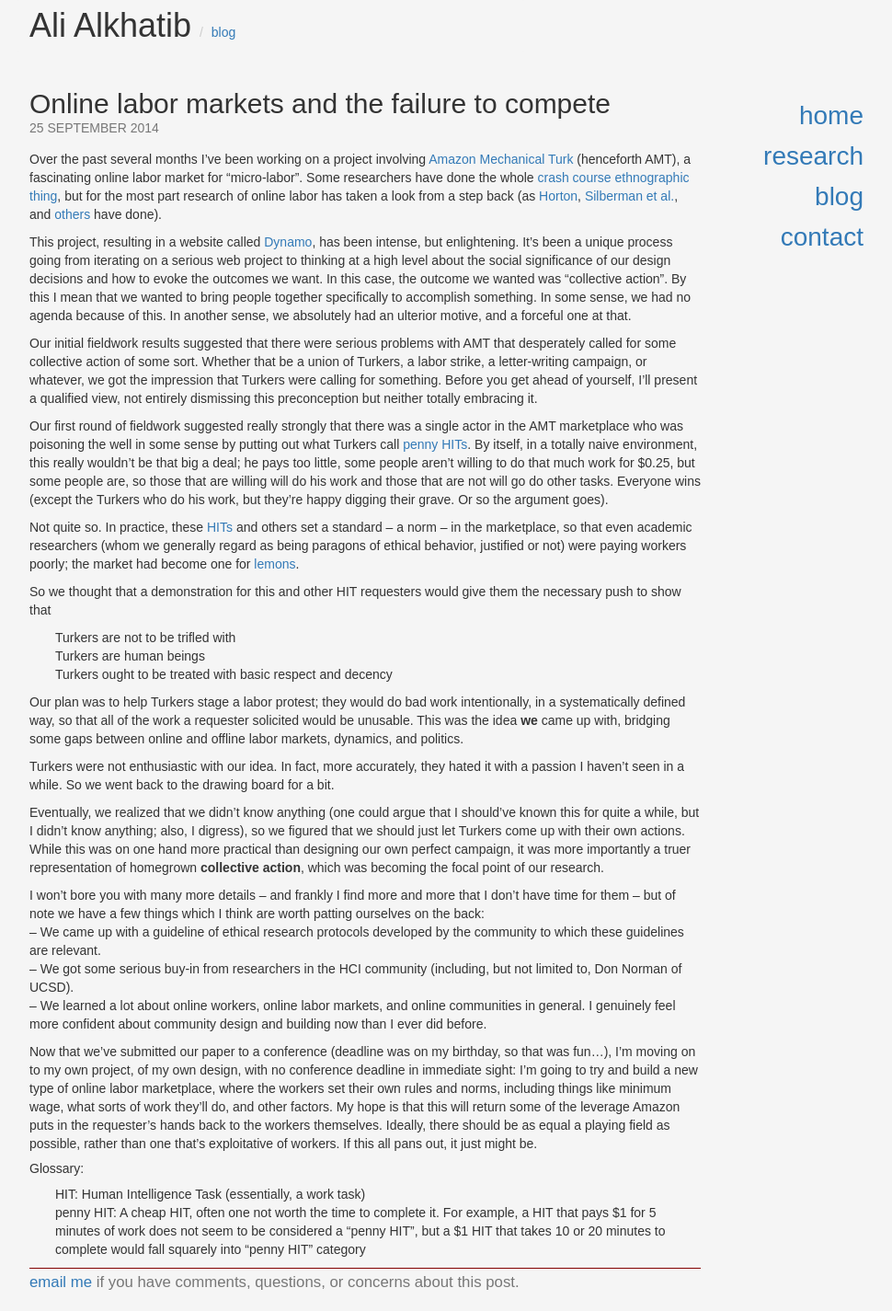
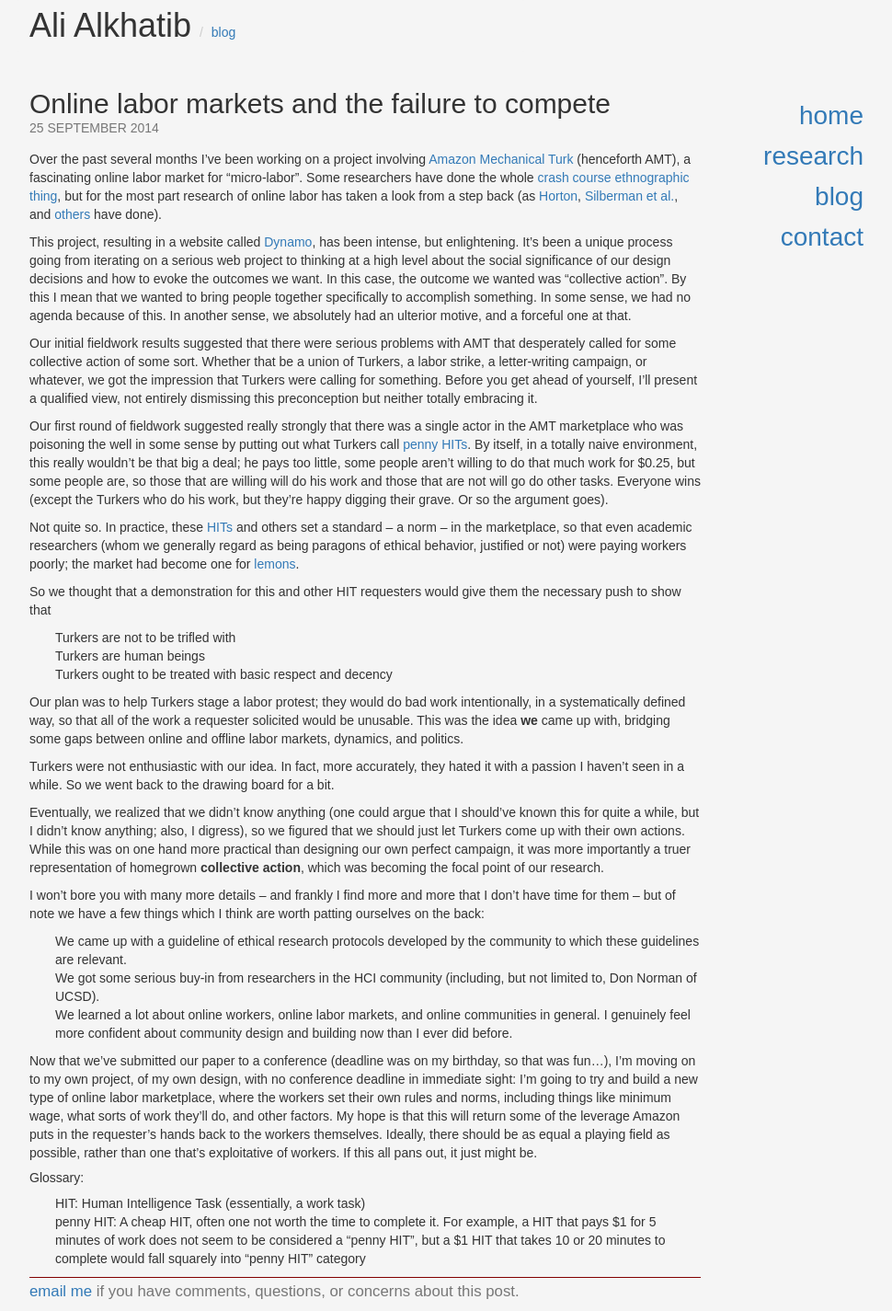
Before and after one commit to alialkhatib/alialkhatib.github.io, a Jekyll site: the page built from _posts/2014-09-25-online-labor-markets-and-the-failure-to-compete.md, in a window 1280 px wide. Shown: the whole page at 92% size, without its empty margins (53-1023 px from the left). Built offline with Jekyll 4.4.1, drawn with Linux system fonts in a browser that asks for light colours; nearby versions of some CDN libraries; some of the changed lines change nothing that is shown.

Commit message:
bullet fixes

```diff
--- a/_posts/2014-09-25-online-labor-markets-and-the-failure-to-compete.md
+++ b/_posts/2014-09-25-online-labor-markets-and-the-failure-to-compete.md
@@ -16,6 +16,7 @@ Our first round of fieldwork suggested *really* strongly that there was a single
 Not quite so. In practice, these [HITs][8] and others set a standard &#8211; a norm &#8211; in the marketplace, so that even academic researchers (whom we generally regard as being paragons of ethical behavior, justified or not) were paying workers poorly; the market had become one for [lemons][9].
 
 So we thought that a demonstration for this and other HIT requesters would give them the necessary push to show that
+
 1. Turkers are not to be trifled with
 2. Turkers are human beings
 3. Turkers ought to be treated with basic respect and decency
@@ -27,9 +28,10 @@ Turkers were not enthusiastic with our idea. In fact, more accurately, they hate
 Eventually, we realized that we didn&#8217;t know anything (one could argue that I should&#8217;ve known this for quite a while, but I didn&#8217;t know anything; also, I digress), so we figured that we should just let Turkers come up with their own actions. While this was on one hand more practical than designing our own perfect campaign, it was more importantly a truer representation of homegrown **collective action**, which was becoming the focal point of our research.
 
 I won&#8217;t bore you with many more details &#8211; and frankly I find more and more that I don&#8217;t have time for them &#8211; but of note we have a few things which I think are worth patting ourselves on the back:
-&#8211; We came up with a guideline of ethical research protocols developed by the community to which these guidelines are relevant.
-&#8211; We got some serious buy-in from researchers in the HCI community (including, but not limited to, Don Norman of UCSD).
-&#8211; We learned a *lot* about online workers, online labor markets, and online communities in general. I genuinely feel more confident about community design and building now than I ever did before.
+
+- We came up with a guideline of ethical research protocols developed by the community to which these guidelines are relevant.
+- We got some serious buy-in from researchers in the HCI community (including, but not limited to, Don Norman of UCSD).
+- We learned a *lot* about online workers, online labor markets, and online communities in general. I genuinely feel more confident about community design and building now than I ever did before.
 
 Now that we&#8217;ve submitted our paper to a conference (deadline was on my birthday, so that was fun&#8230;), I&#8217;m moving on to my own project, of my own design, with no conference deadline in immediate sight: I&#8217;m going to try and build a new type of online labor marketplace, where the workers set their own rules and norms, including things like minimum wage, what sorts of work they&#8217;ll do, and other factors. My hope is that this will return some of the leverage Amazon puts in the requester&#8217;s hands back to the workers themselves. Ideally, there should be as equal a playing field as possible, rather than one that&#8217;s exploitative of workers. If this all pans out, it just might be.
 
```
Also changed, not shown: 2 other files.
